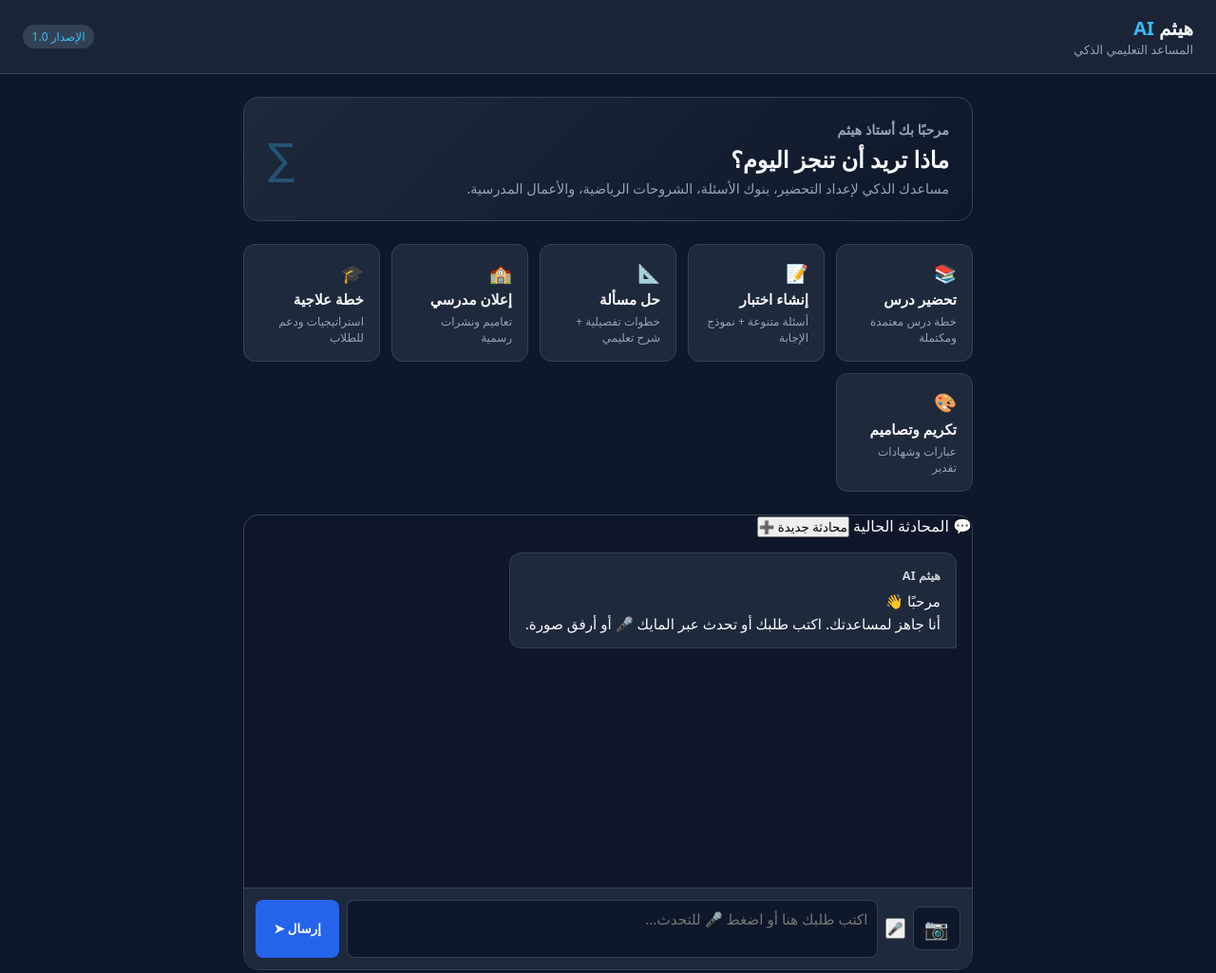
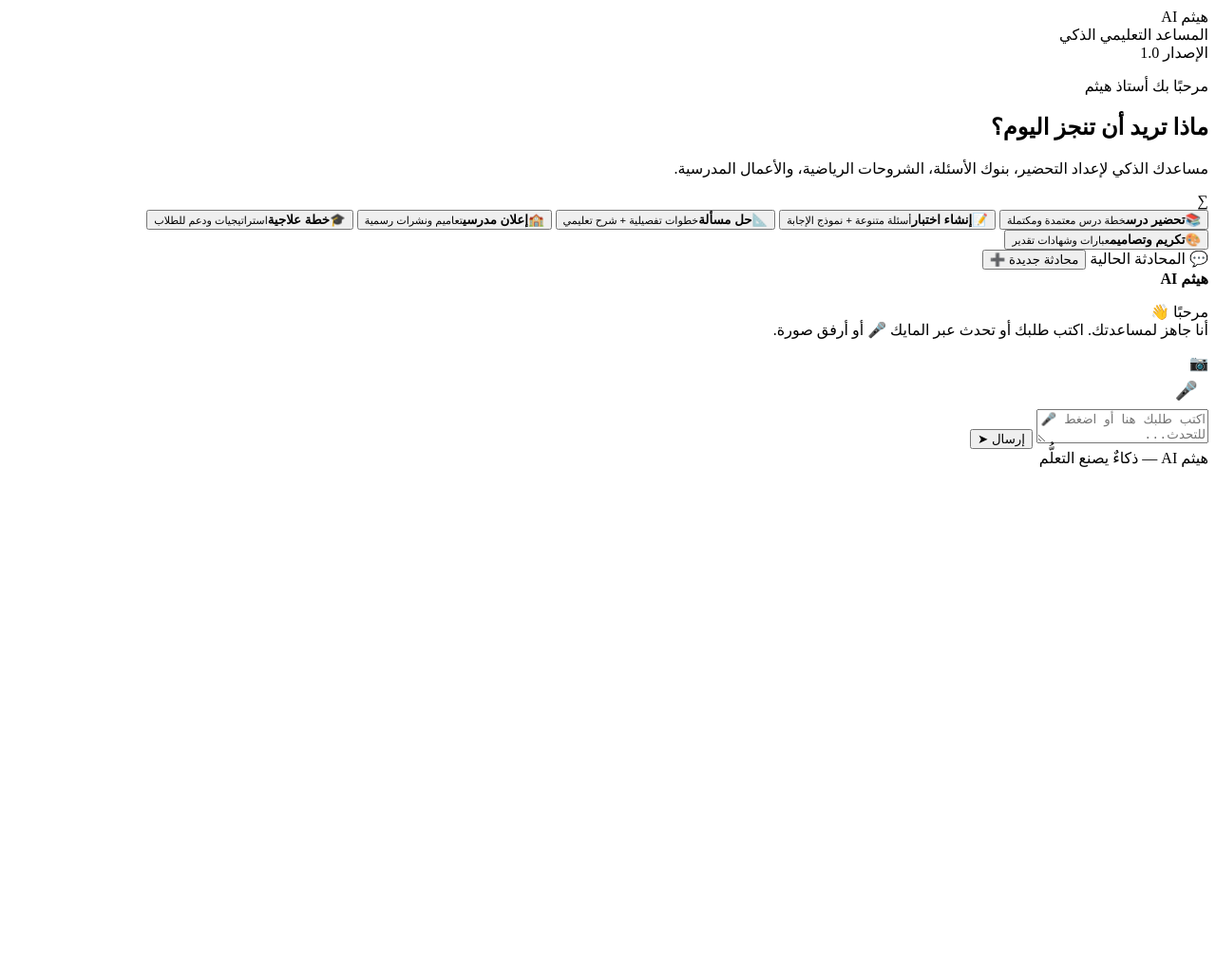
Before and after one commit to algosalayhaitham-cyber/haitham-assisstant, a plain HTML site: page index.html in a window 1280 px wide. Shown: the top 1025 px of the page at 95% size. After the commit the page ends 800 px from the top, so only its background shows below. Drawn offline with nearby package versions, Linux system fonts and the light colour scheme.

Commit message:
Update styles.css

```diff
--- a/styles.css
+++ b/styles.css
@@ -1,246 +1,6 @@
-/* styles.css - هيثم AI */
-
-:root {
-  --bg-color: #0f172a;
-  --card-bg: #1e293b;
-  --accent-color: #2563eb;
-  --accent-hover: #1d4ed8;
-  --text-main: #f8fafc;
-  --text-muted: #94a3b8;
-  --border-color: #334155;
-  --user-msg-bg: #1e3a8a;
-  --ai-msg-bg: #1e293b;
-}
-
-* {
-  box-sizing: border-box;
-  margin: 0;
-  padding: 0;
-  font-family: system-ui, -apple-system, BlinkMacSystemFont, 'Segoe UI', Roboto, Oxygen, Ubuntu, Cantarell, sans-serif;
-}
-
-body {
-  background-color: var(--bg-color);
-  color: var(--text-main);
-  direction: rtl;
-  min-height: 100vh;
-  display: flex;
-  flex-direction: column;
-}
-
-/* الشريط العلوي */
-.topbar {
-  display: flex;
-  justify-content: space-between;
-  align-items: center;
-  padding: 1rem 1.5rem;
-  background-color: rgba(30, 41, 59, 0.8);
-  backdrop-filter: blur(8px);
-  border-bottom: 1px solid var(--border-color);
-  position: sticky;
-  top: 0;
-  z-index: 10;
-}
-
-.brand {
-  font-size: 1.25rem;
-  font-weight: bold;
-}
-
-.brand span {
-  color: #38bdf8;
-}
-
-.subtitle {
-  font-size: 0.8rem;
-  color: var(--text-muted);
-}
-
-.badge {
-  background-color: #334155;
-  color: #38bdf8;
-  padding: 0.25rem 0.6rem;
-  border-radius: 12px;
-  font-size: 0.75rem;
-}
-
-/* الحاوية الرئيسية */
-.container {
-  max-width: 800px;
-  width: 100%;
-  margin: 0 auto;
-  padding: 1.5rem 1rem;
-  flex: 1;
-  display: flex;
-  flex-direction: column;
-  gap: 1.5rem;
-}
-
-/* قسم الترحيب */
-.hero {
-  display: flex;
-  justify-content: space-between;
-  align-items: center;
-  background: linear-gradient(135deg, #1e293b 0%, #0f172a 100%);
-  padding: 1.5rem;
-  border-radius: 16px;
-  border: 1px solid var(--border-color);
-}
-
-.eyebrow {
-  color: #38bdf8;
-  font-size: 0.85rem;
-  font-weight: 600;
-}
-
-.hero h1 {
-  font-size: 1.5rem;
-  margin: 0.3rem 0;
-}
-
-.hero p {
-  color: var(--text-muted);
-  font-size: 0.9rem;
-}
-
-.hero-mark {
-  font-size: 3rem;
-  color: #38bdf8;
-  opacity: 0.3;
-}
-
-/* شبكة البطاقات السريعة */
-.grid {
-  display: grid;
-  grid-template-columns: repeat(auto-fit, minmax(140px, 1fr));
-  gap: 0.75rem;
-}
-
-.card {
-  background-color: var(--card-bg);
-  border: 1px solid var(--border-color);
-  border-radius: 12px;
-  padding: 1rem;
-  color: var(--text-main);
-  text-align: right;
-  cursor: pointer;
-  transition: all 0.2s ease;
-  display: flex;
-  flex-direction: column;
-  gap: 0.3rem;
-}
-
-.card:hover {
-  border-color: #38bdf8;
-  transform: translateY(-2px);
-}
-
-.card b {
+/* زر الإملاء الصوتي */
+.voice-btn {
   font-size: 1.2rem;
-}
-
-.card strong {
-  font-size: 0.95rem;
-}
-
-.card small {
-  color: var(--text-muted);
-  font-size: 0.75rem;
-}
-
-/* منطقة المحادثة */
-.chat {
-  background-color: rgba(15, 23, 42, 0.6);
-  border: 1px solid var(--border-color);
-  border-radius: 16px;
-  display: flex;
-  flex-direction: column;
-  height: 480px;
-  overflow: hidden;
-}
-
-.messages {
-  flex: 1;
-  padding: 1rem;
-  overflow-y: auto;
-  display: flex;
-  flex-direction: column;
-  gap: 1rem;
-}
-
-.msg {
-  max-width: 85%;
-  padding: 0.8rem 1rem;
-  border-radius: 12px;
-  line-height: 1.6;
-  font-size: 0.95rem;
-}
-
-.msg b {
-  display: block;
-  font-size: 0.8rem;
-  margin-bottom: 0.3rem;
-  opacity: 0.8;
-}
-
-.msg.ai {
-  background-color: var(--ai-msg-bg);
-  border: 1px solid var(--border-color);
-  align-self: flex-start;
-  border-bottom-right-radius: 2px;
-}
-
-.msg.user {
-  background-color: var(--accent-color);
-  align-self: flex-end;
-  border-bottom-left-radius: 2px;
-}
-
-/* صندوق الكتابة */
-.composer {
-  display: flex;
-  align-items: center;
-  gap: 0.5rem;
-  padding: 0.75rem;
-  background-color: var(--card-bg);
-  border-top: 1px solid var(--border-color);
-}
-
-.composer textarea {
-  flex: 1;
-  background-color: var(--bg-color);
-  border: 1px solid var(--border-color);
-  border-radius: 8px;
-  color: var(--text-main);
-  padding: 0.6rem;
-  resize: none;
-  font-size: 0.95rem;
-  outline: none;
-}
-
-.composer textarea:focus {
-  border-color: var(--accent-color);
-}
-
-.composer button[type="submit"] {
-  background-color: var(--accent-color);
-  color: white;
-  border: none;
-  border-radius: 8px;
-  padding: 0.6rem 1.2rem;
-  font-weight: bold;
-  cursor: pointer;
-  transition: background 0.2s;
-  height: 100%;
-}
-
-.composer button[type="submit"]:hover {
-  background-color: var(--accent-hover);
-}
-
-/* تنسيقات رفع ومعاينة الصور */
-.upload-btn {
-  font-size: 1.3rem;
   padding: 0.5rem 0.7rem;
   cursor: pointer;
   border-radius: 8px;
@@ -252,67 +12,46 @@ body {
   justify-content: center;
 }
 
-.upload-btn:hover {
+.voice-btn:hover {
   border-color: #38bdf8;
   background-color: var(--border-color);
 }
 
-.image-preview-container {
-  display: flex;
-  align-items: center;
-  gap: 10px;
-  padding: 8px 12px;
-  background-
-/* شريط رأس المحادثة وزر إعادة التعيين */
-.chat-header {
-  display: flex;
-  justify-content: space-between;
-  align-items: center;
-  padding: 0.6rem 1rem;
-  background-color: var(--card-bg);
-  border-bottom: 1px solid var(--border-color);
-  font-size: 0.85rem;
-  color: var(--text-muted);
+.voice-btn.recording {
+  background-color: #ef4444;
+  color: white;
+  border-color: #dc2626;
+  animation: pulse 1.2s infinite;
 }
 
-.clear-chat-btn {
-  background: transparent;
-  color: #38bdf8;
-  border: 1px solid var(--border-color);
-  padding: 0.25rem 0.6rem;
-  border-radius: 6px;
-  font-size: 0.75rem;
-  cursor: pointer;
-  transition: all 0.2s;
+@keyframes pulse {
+  0% { transform: scale(1); }
+  50% { transform: scale(1.08); }
+  100% { transform: scale(1); }
 }
 
-.clear-chat-btn:hover {
-  background-color: #ef4444;
-  color: white;
-  border-color: #ef4444;
-}
-/* تحسينات إضافية للبطاقات السريعة */
-.grid .card {
-  position: relative;
-  overflow: hidden;
-  border-right: 3px solid #38bdf8;
-  background: linear-gradient(145deg, #1e293b 0%, #0f172a 100%);
+/* شريط أزرار إجراءات الرسالة (PDF + صوت) */
+.msg-actions {
+  display: flex;
+  gap: 8px;
+  margin-top: 10px;
 }
 
-.grid .card:hover {
-  border-right-color: #2563eb;
-  box-shadow: 0 4px 12px rgba(56, 189, 248, 0.15);
+.action-btn {
+  background-color: var(--border-color);
+  color: #38bdf8;
+  border: 1px solid #38bdf8;
+  padding: 0.3rem 0.7rem;
+  border-radius: 6px;
+  font-size: 0.78rem;
+  cursor: pointer;
+  transition: all 0.2s ease;
+  display: inline-flex;
+  align-items: center;
+  gap: 4px;
 }
 
-.grid .card b {
-  margin-bottom: 0.2rem;
+.action-btn:hover {
+  background-color: #38bdf8;
+  color: #0f172a;
 }
-
-.grid .card strong {
-  color: #f8fafc;
-}
-
-.grid .card small {
-  color: #94a3b8;
-  font-size: 0.72rem;
-}
```
